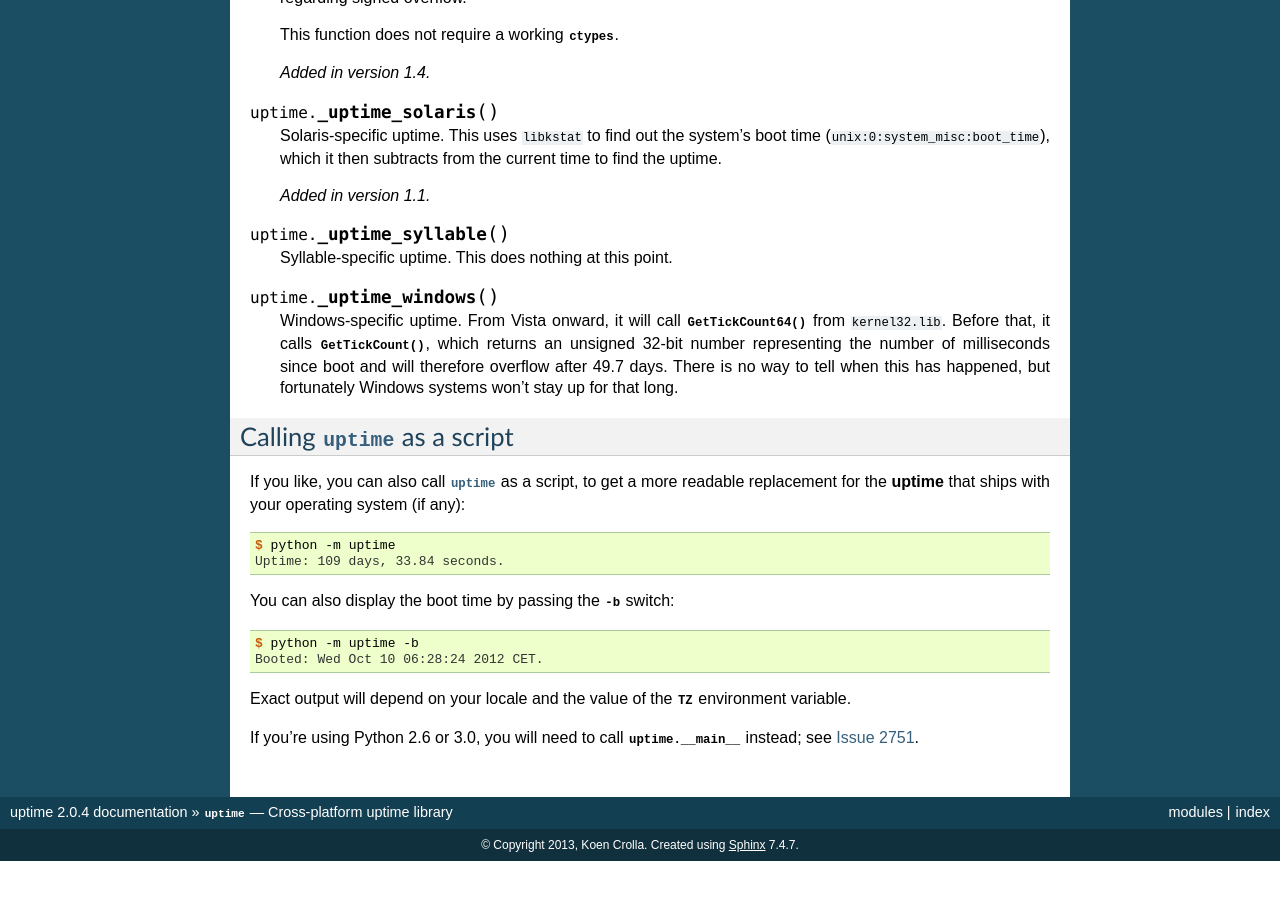
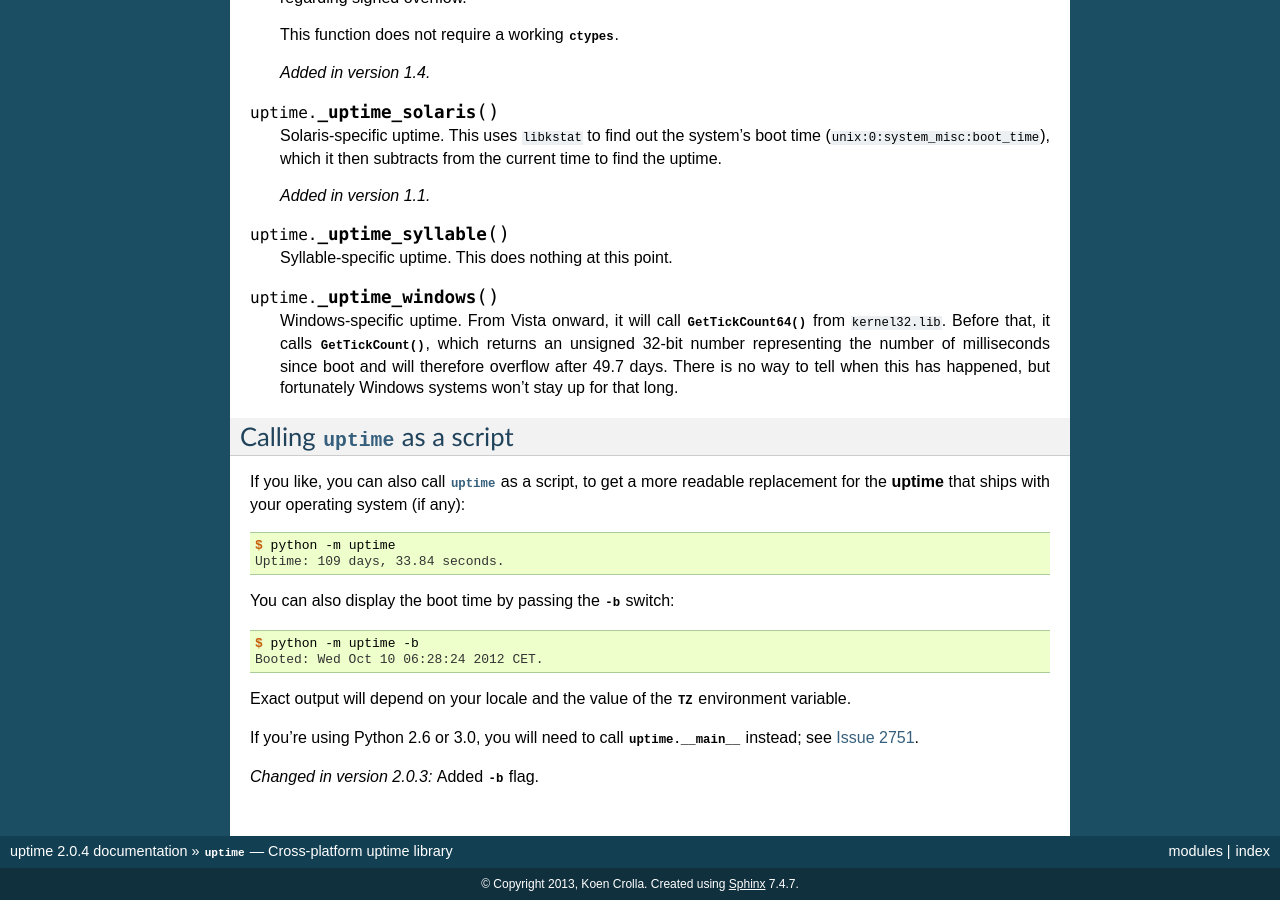
Before and after one commit to Cairnarvon/uptime, a Sphinx documentation site: the page built from doc/index.rst, in a window 1280 px wide and 900 px high, scrolled down 3266 px. Built offline with Sphinx 7.4.7, drawn with Linux system fonts in a browser that asks for light colours; before the commit the page ends 4127 px from its top, so only the background shows below that.

Commit message:
Documentation tweak.

```diff
--- a/doc/index.rst
+++ b/doc/index.rst
@@ -288,4 +288,7 @@ environment variable.
 If you're using Python 2.6 or 3.0, you will need to call :mod:`uptime.__main__`
 instead; see `Issue 2751`_.
 
+.. versionchanged:: 2.0.3
+   Added :option:`-b` flag.
+
 .. _`Issue 2751`: http://bugs.python.org/issue2751
```
